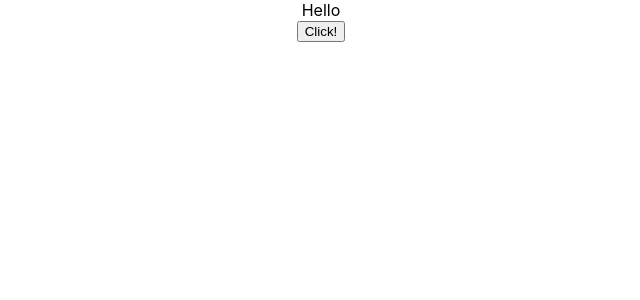
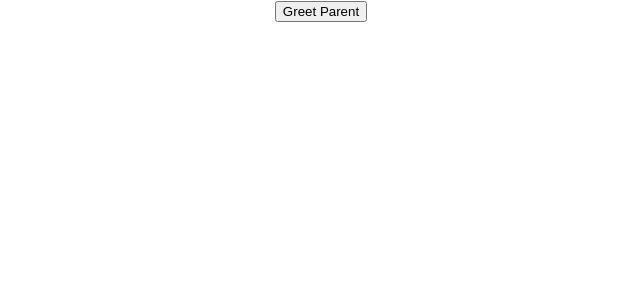
Before and after one commit to yashlad27/react_crash, a React (Create React App) app: page / in a window 1280 px wide. Shown: the top 300 px of the page, without its empty margins (319-959 px from the left). Built offline with nearby package versions, Linux system fonts and the light colour scheme.

Commit message:
passing methods as props in React JS

```diff
--- a/src/App.js
+++ b/src/App.js
@@ -4,14 +4,17 @@
 // import Message from './components/Message';
 // import Counter from './components/Counter';
 // import Greet from './components/Greet';
-import FunctionClick from './components/FunctionClick';
-import ClassClick from './components/ClassClick';
-import EventBind from './components/EventBind';
+// import FunctionClick from './components/FunctionClick';
+// import ClassClick from './components/ClassClick';
+// import EventBind from './components/EventBind';
+import ParentComponent from './components/ParentComponent';
 
 function App() {
   return (
     <div className="App">
-      <EventBind />
+      <ParentComponent />
+
+      {/* <EventBind /> */}
 
       {/* <FunctionClick />
 
--- /dev/null
+++ b/src/components/ChildComponent.js
@@ -0,0 +1,13 @@
+import React from 'react'
+
+function ChildComponent(props) {
+  return (
+    <div>
+        <button onClick={() => props.greetHandler('child')}>Greet Parent</button>
+    </div>
+  )
+}
+
+export default ChildComponent
+
+// calling a method in parent component from a button in child component by passing a method as props in child component.
--- /dev/null
+++ b/src/components/ParentComponent.js
@@ -0,0 +1,35 @@
+// Using methods as props:
+// call a method using child component which is present in parent component.
+
+import React, { Component } from 'react'
+import ChildComponent from './ChildComponent'
+
+class ParentComponent extends Component {
+
+    constructor(props) {
+      super(props)
+
+      this.state = {
+         parentName: "Parent"
+      }
+
+      this.greetParent = this.greetParent.bind(this)
+    }
+
+    greetParent(childName) {
+        // alert('Hello ' + this.state.parentName)
+        //  use ES6 string concatenation
+        alert(`Hello ${this.state.parentName} from ${childName}`)
+    }
+
+  render() {
+    return (
+      <div>
+        <ChildComponent greetHandler = {this.greetParent} />
+        {/* passing a reference to the greetParent method as a prop called GreetHandler */}
+      </div>
+    )
+  }
+}
+
+export default ParentComponent
```
